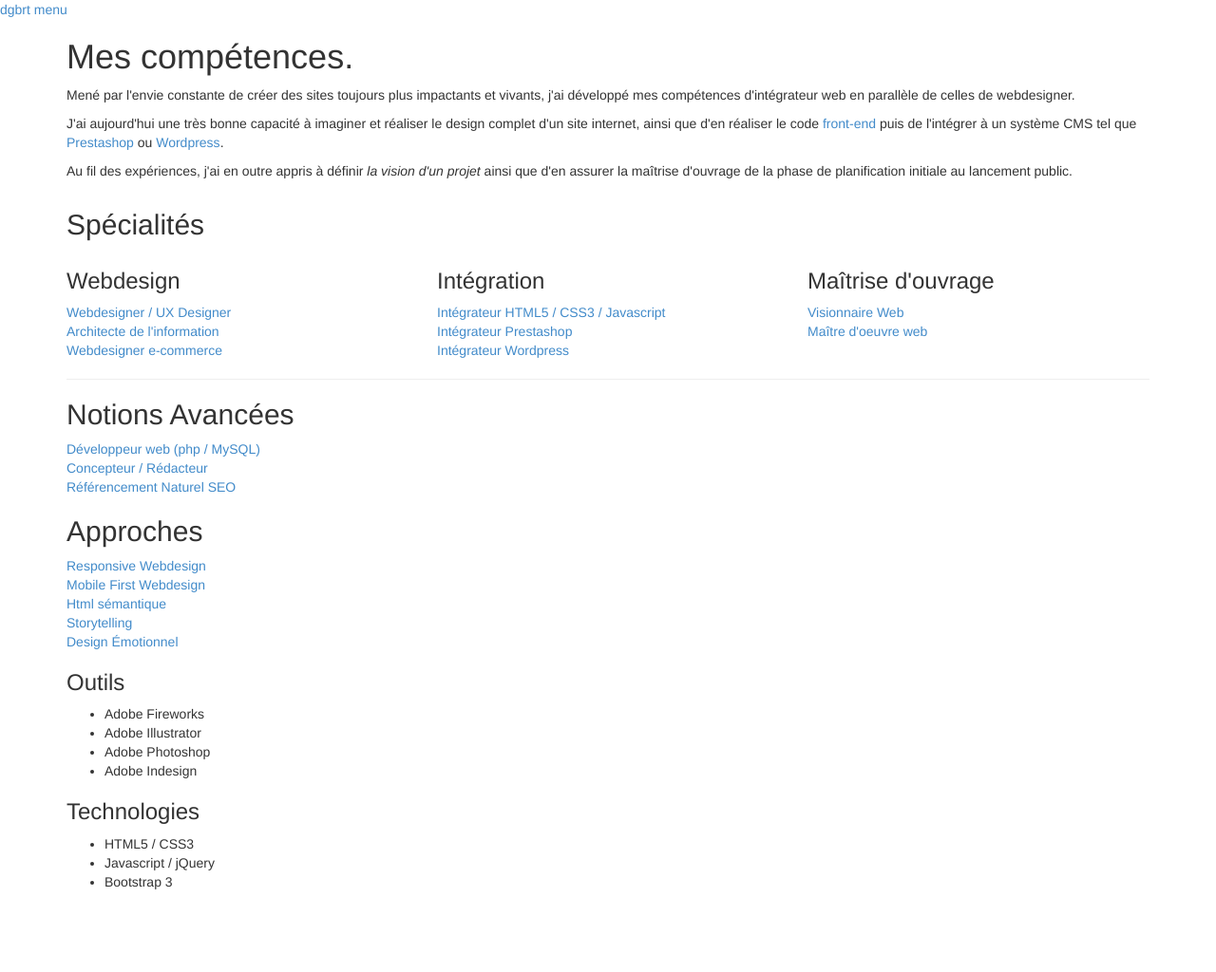
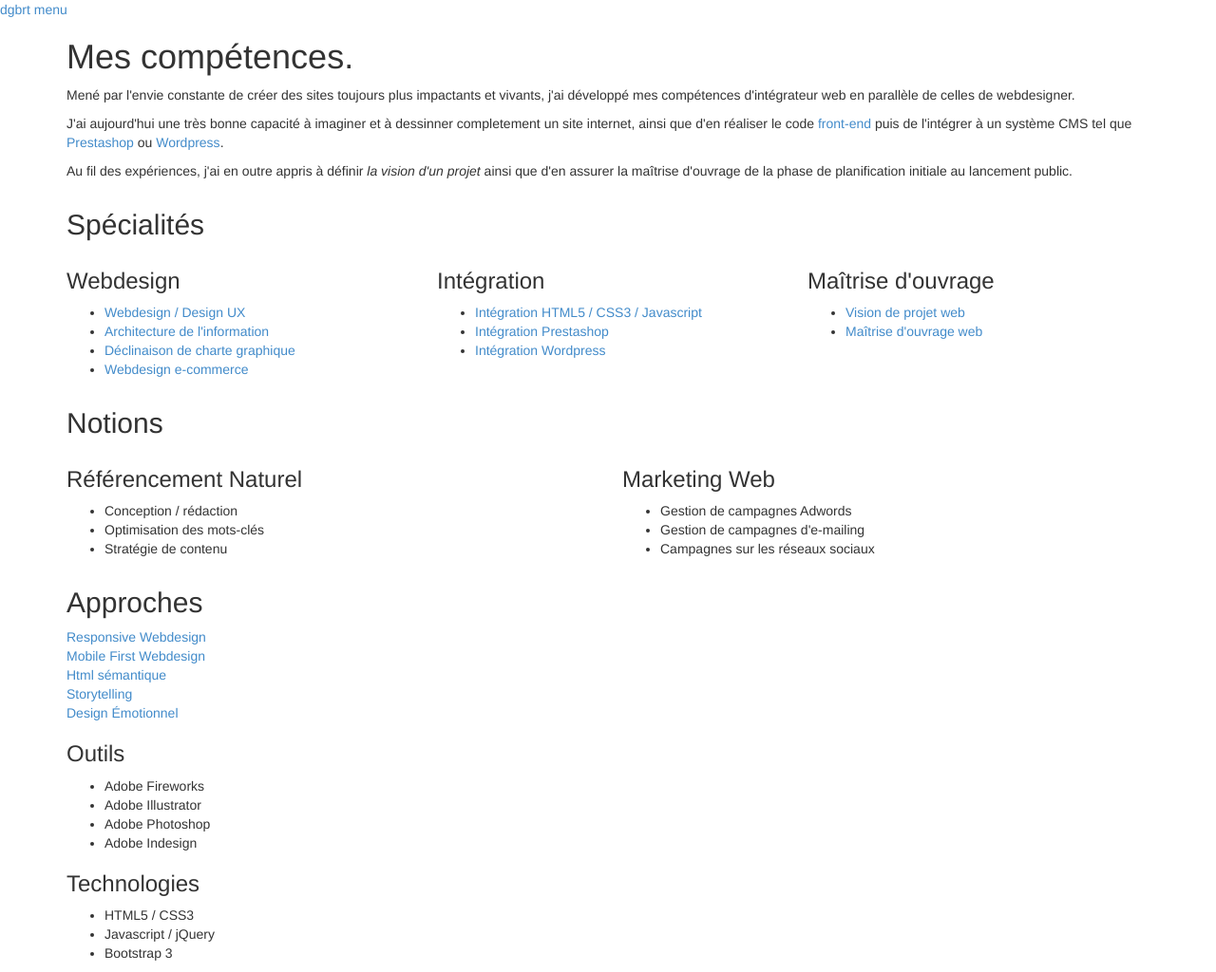
Before and after one commit to thedgbrt/dgbrt.fr, a Jekyll site: the page built from competences/index.html, in a window 1280 px wide. Shown: the whole page at 95% size. Built offline with Jekyll 4.4.1, drawn with Linux system fonts in a browser that asks for light colours; nearby versions of some CDN libraries; before the commit the page ends 949 px from its top, so only the background shows below that.

Commit message:
Content: new pass at "compétences" page

```diff
--- a/competences/index.html
+++ b/competences/index.html
@@ -4,49 +4,97 @@ published: true
 ---
 
 <header class="hero">
+
 	<div class="container">
+
 		<h1>Mes comp&eacute;tences.</h1>
+
 		<p>Men&eacute; par l'envie constante de cr&eacute;er des sites toujours plus impactants et vivants, j'ai développé mes compétences d'intégrateur web en parall&egrave;le de celles de webdesigner.</p>
-		<p>J'ai aujourd'hui une très bonne capacit&eacute; &agrave; imaginer et r&eacute;aliser le design complet d'un site internet, ainsi que d'en r&eacute;aliser le code <a href="#" rel="tooltip" title="Les languages(html / css / js) qui permettent aux navigateurs web de lire le site ">front-end</a> puis de l'int&eacute;grer &agrave; un syst&egrave;me CMS tel que <a href="#" rel="tooltip" title="Outil de gestion de boutique en ligne">Prestashop</a> ou <a href="#" rel="tooltip" title="Outil de gestion de site statique">Wordpress</a>.</p>
+
+		<p>J'ai aujourd'hui une très bonne capacit&eacute; &agrave; imaginer et à dessinner completement un site internet, ainsi que d'en r&eacute;aliser le code <a href="#" rel="tooltip" title="Les languages(html / css / js) qui permettent aux navigateurs web de lire le site ">front-end</a> puis de l'int&eacute;grer &agrave; un syst&egrave;me CMS tel que <a href="#" rel="tooltip" title="Outil de gestion de boutique en ligne">Prestashop</a> ou <a href="#" rel="tooltip" title="Outil de gestion de site statique">Wordpress</a>.</p>
+
 		<p>Au fil des expériences, j'ai en outre appris à définir <em>la vision d'un projet</em> ainsi que d'en assurer la maîtrise d'ouvrage de la phase de planification initiale au lancement public.</p>
+
 	</div>
+
 </header>
 
 <section>
+
 	<div class="container">
 
 		<h2>Sp&eacute;cialit&eacute;s</h2>
 
 		<div class="row">
+
 			<div class="col-sm-4">
+
 				<h3>Webdesign</h3>
-				<a href="webdesigner-freelance">Webdesigner / UX Designer</a><br>
-				<a href="architecte-information-freelance">Architecte de l'information</a><br>
-				<a href="webdesigner-ecommerce-freelance">Webdesigner e-commerce</a>
+				<ul>
+					<li><a href="webdesigner-freelance">Webdesign / Design UX</a></li>
+					<li><a href="architecte-information-freelance">Architecture de l'information</a></li>
+					<li><a href="declinaision-charte-graphique-web">Déclinaison de charte graphique</a></li>
+					<li><a href="webdesigner-ecommerce-freelance">Webdesign e-commerce</a></li>
+				</ul>
 			</div>
 
 			<div class="col-sm-4">
+
 				<h3>Intégration</h3>
-				<a href="integrateur-html-css-js-freelance">Int&eacute;grateur HTML5 / CSS3 / Javascript</a><br>
-				<a href="integrateur-prestashop-freelance">Int&eacute;grateur Prestashop</a><br>
-				<a href="integrateur-wordpress-freelance">Int&eacute;grateur Wordpress</a>
+				<ul>
+					<li><a href="integrateur-web-freelance">Int&eacute;gration HTML5 / CSS3 / Javascript</a></li>
+					<li><a href="integrateur-prestashop-freelance">Int&eacute;gration Prestashop</a></li>
+					<li><a href="integrateur-wordpress-freelance">Int&eacute;gration Wordpress</a></li>
+				</ul>
 			</div>
 
 			<div class="col-sm-4">
+
 				<h3>Maîtrise d'ouvrage</h3>
-				<a href="visionnaire-web-freelance">Visionnaire Web</a><br>
-				<a href="maitre-d-oeuvre-web-freelance">Maître d'oeuvre web</a>
+				<ul>
+					<li><a href="visionnaire-web-freelance">Vision de projet web</a></li>
+					<li><a href="maitre-d-oeuvre-web-freelance">Maîtrise d'ouvrage web</a></li>
+				</ul>
 			</div>
+
 		</div>
-		<hr>
 
-		<h2>Notions Avancées</h2>
+		<h2>Notions</h2>
 
-		<a href="developpeur-web-freelance">D&eacute;veloppeur web (php / MySQL)</a><br>
-		<a href="integrateur-html-css-js-freelance">Concepteur / Rédacteur</a><br>
-		<a href="developpeur-web-freelance">Référencement Naturel SEO</a>
+		<div class="row">
+
+			<div class="col-sm-6">
+
+				<h3>Référencement Naturel</h3>
+
+				<ul>
+
+					<li>Conception / rédaction</li>
+					<li>Optimisation des mots-clés</li>
+					<li>Stratégie de contenu</li>
+
+				</ul>
+
+			</div>
+
+			<div class="col-sm-6">
+
+				<h3>Marketing Web</h3>
+
+				<ul>
+
+					<li>Gestion de campagnes Adwords</li>
+					<li>Gestion de campagnes d'e-mailing</li>
+					<li>Campagnes sur les réseaux sociaux</li>
+
+				</ul>
+
+			</div>
+
+		</div>
 
 	</div>
+
 </section>
 
 <section>
```
